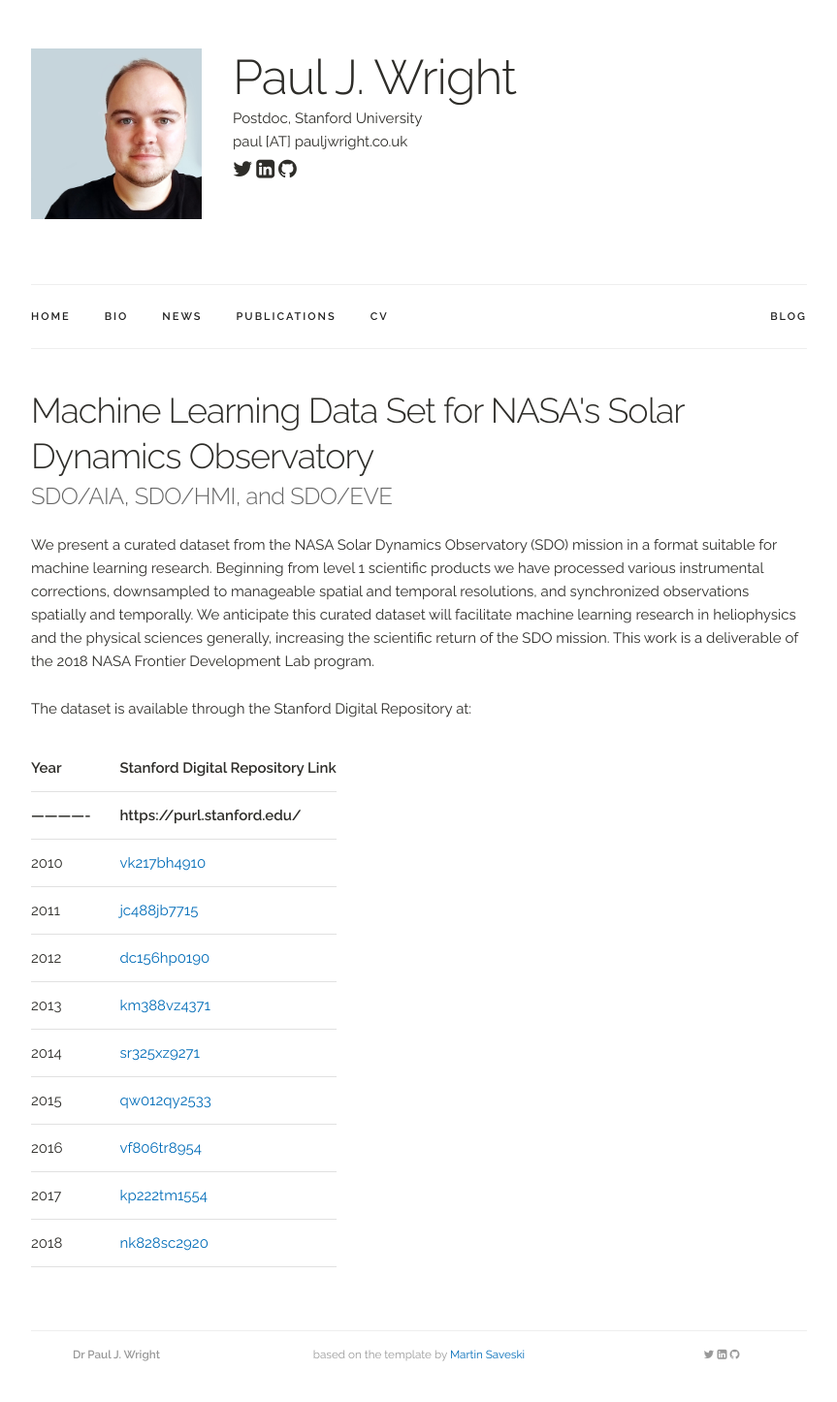
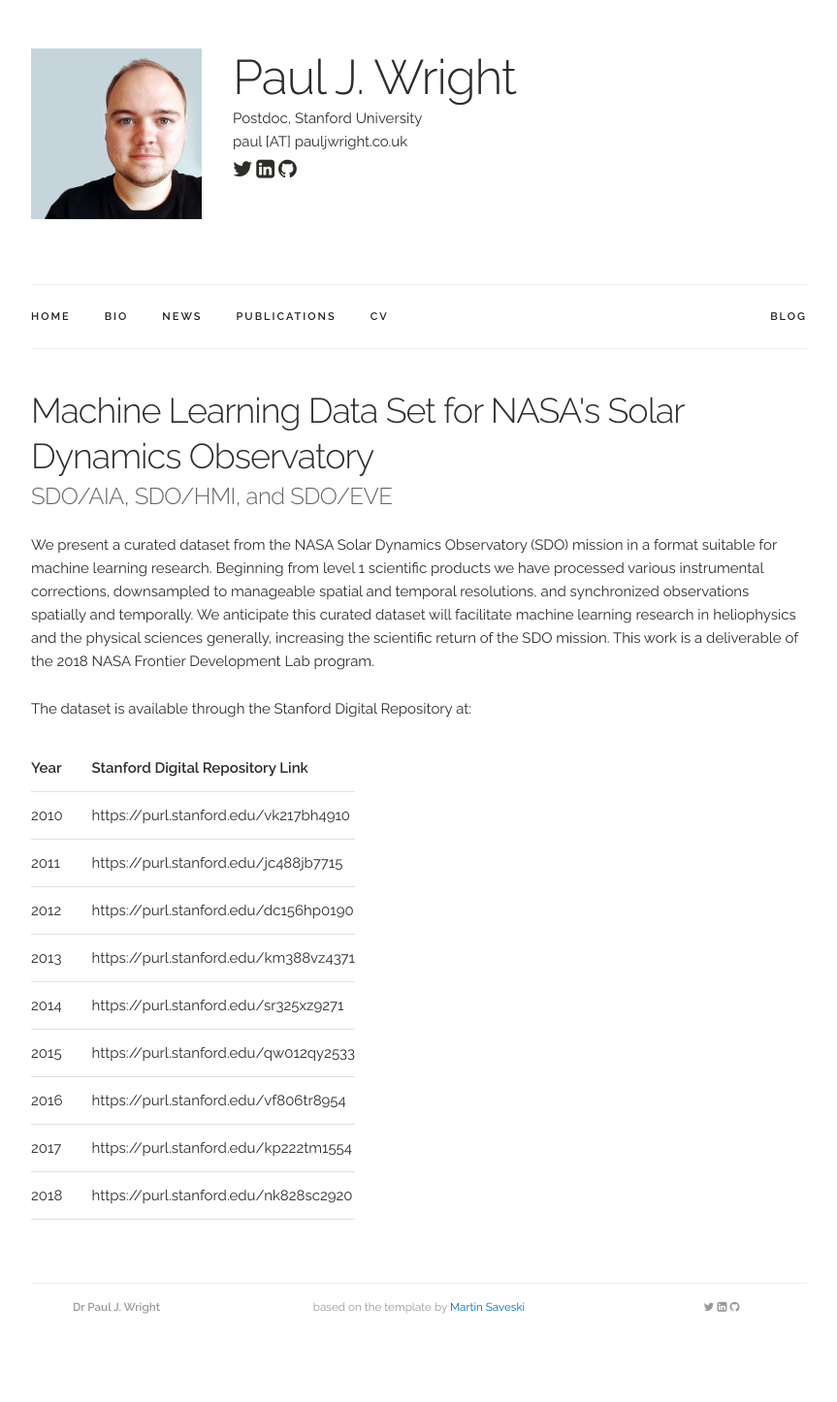
Before and after one commit to rookie0o9/rookie0o9.github.io, a Jekyll site: the page built from _projects/2019_MLDataset.md, in a window 1280 px wide. Shown: the whole page at 97% size, without its empty margins (208-1071 px from the left). Built offline with Jekyll 4.4.1, drawn with Linux system fonts in a browser that asks for light colours; after the commit the page ends 1397 px from its top, so only the background shows below that; some of the changed lines change nothing that is shown.

Commit message:
Update 2019_MLDataset.md

```diff
--- a/_projects/2019_MLDataset.md
+++ b/_projects/2019_MLDataset.md
@@ -9,14 +9,13 @@
 The dataset is available through the Stanford Digital Repository at:
 
 | Year          |   Stanford Digital Repository Link    |
-| ------------- |   https://purl.stanford.edu/          |
 | ------------- |:--------------------------------------|
-| 2010          | [vk217bh4910](https://purl.stanford.edu/vk217bh4910) |
-| 2011          | [jc488jb7715](https://purl.stanford.edu/jc488jb7715) |
-| 2012          | [dc156hp0190](https://purl.stanford.edu/dc156hp0190) |
-| 2013          | [km388vz4371](https://purl.stanford.edu/km388vz4371) |
-| 2014          | [sr325xz9271](https://purl.stanford.edu/sr325xz9271) |
-| 2015          | [qw012qy2533](https://purl.stanford.edu/qw012qy2533) |
-| 2016          | [vf806tr8954](https://purl.stanford.edu/vf806tr8954) |
-| 2017          | [kp222tm1554](https://purl.stanford.edu/kp222tm1554) |
-| 2018          | [nk828sc2920](https://purl.stanford.edu/nk828sc2920) |
+| 2010          | https://purl.stanford.edu/vk217bh4910 |
+| 2011          | https://purl.stanford.edu/jc488jb7715 |
+| 2012          | https://purl.stanford.edu/dc156hp0190 |
+| 2013          | https://purl.stanford.edu/km388vz4371 |
+| 2014          | https://purl.stanford.edu/sr325xz9271 |
+| 2015          | https://purl.stanford.edu/qw012qy2533 |
+| 2016          | https://purl.stanford.edu/vf806tr8954 |
+| 2017          | https://purl.stanford.edu/kp222tm1554 |
+| 2018          | https://purl.stanford.edu/nk828sc2920 |
```
